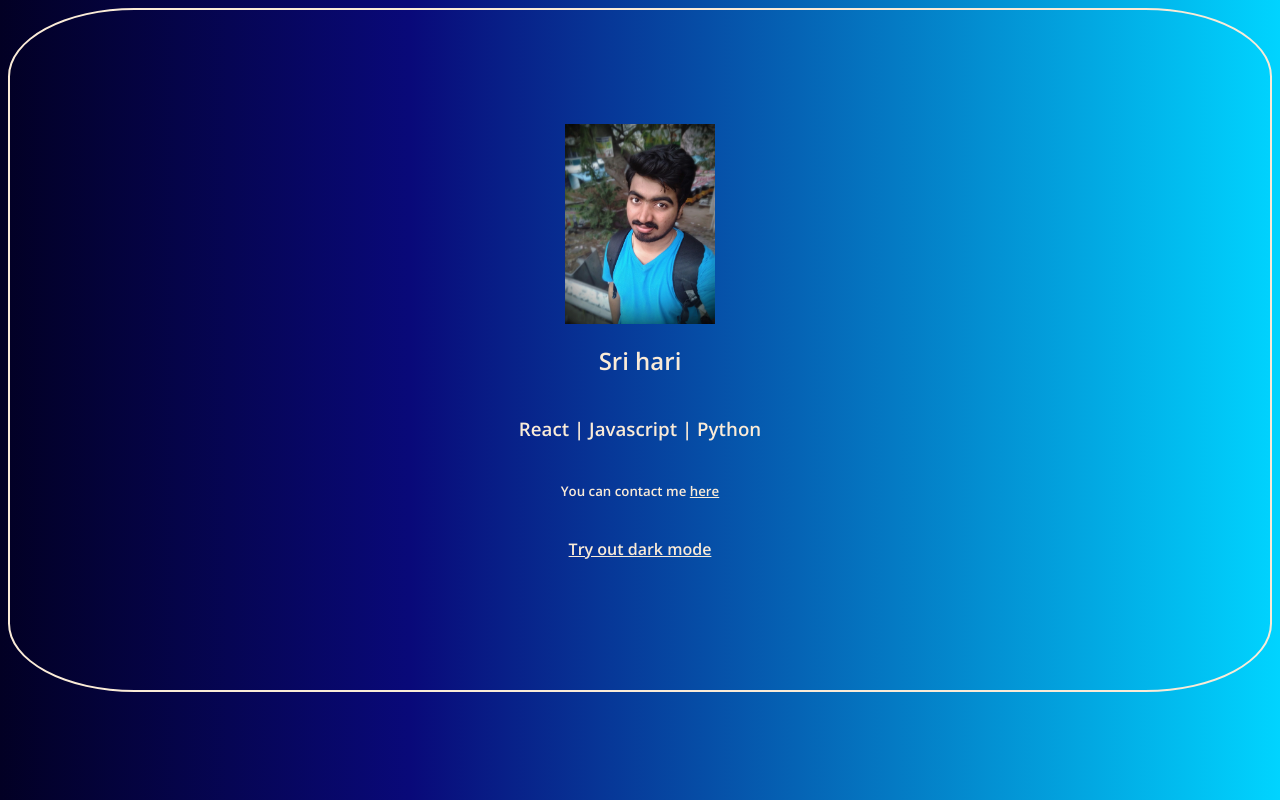
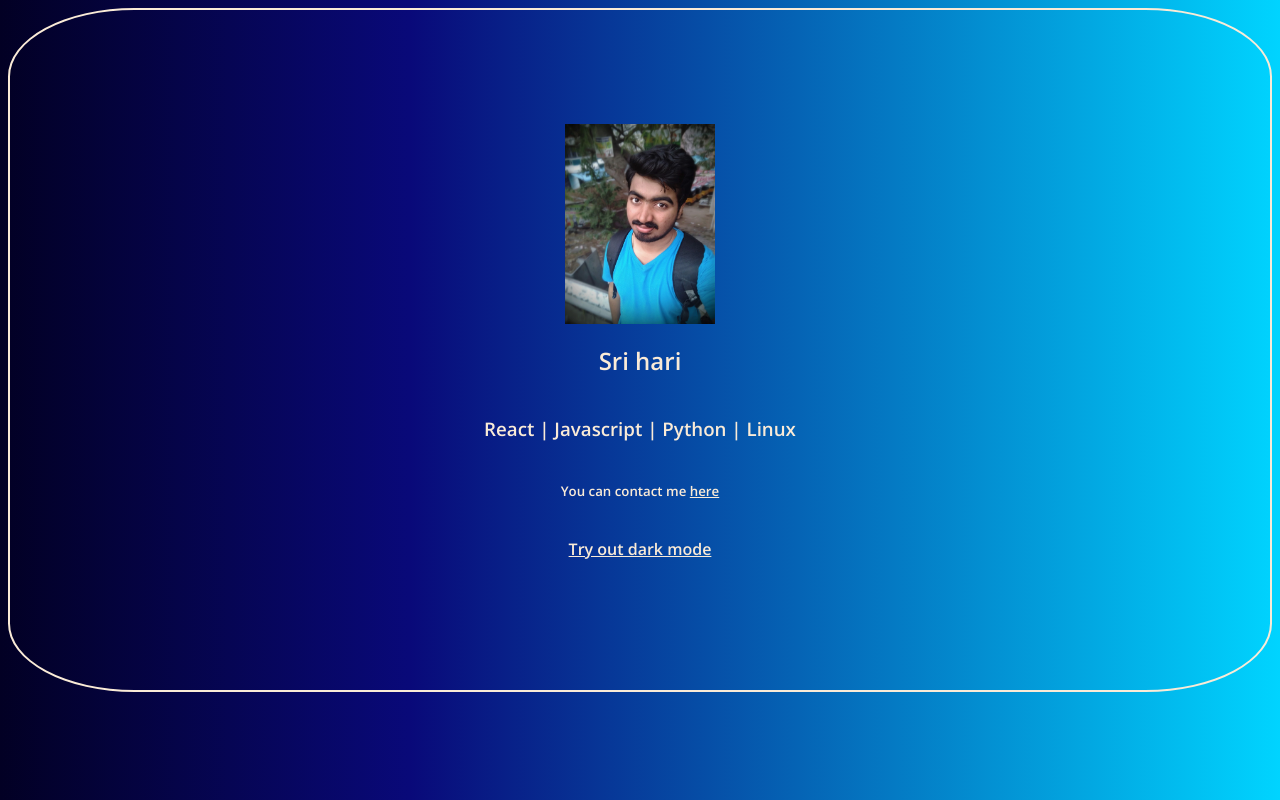
Before and after one commit to Srihari44/Portfoliopage, a plain HTML site: page index.html in a window 1280 px wide. Drawn offline with nearby package versions, Linux system fonts and the light colour scheme.

Commit message:
index fix

```diff
--- a/index.html
+++ b/index.html
@@ -11,7 +11,7 @@
         <div class="container">
     <img class="prf-pic" src="./Images/prfpic.jpg">
     <h1>Sri hari</h1>
-    <h3>React | Javascript | Python</h3>
+    <h3>React | Javascript | Python | Linux</h3>
     <h5>You can contact me <a style="text-decoration:underline;" target='_blanck' href="https://vsrihari.co">here</a></h5>
     <p id="switch" onclick=switchteme()>Try out dark mode</p>
 </div>
```
